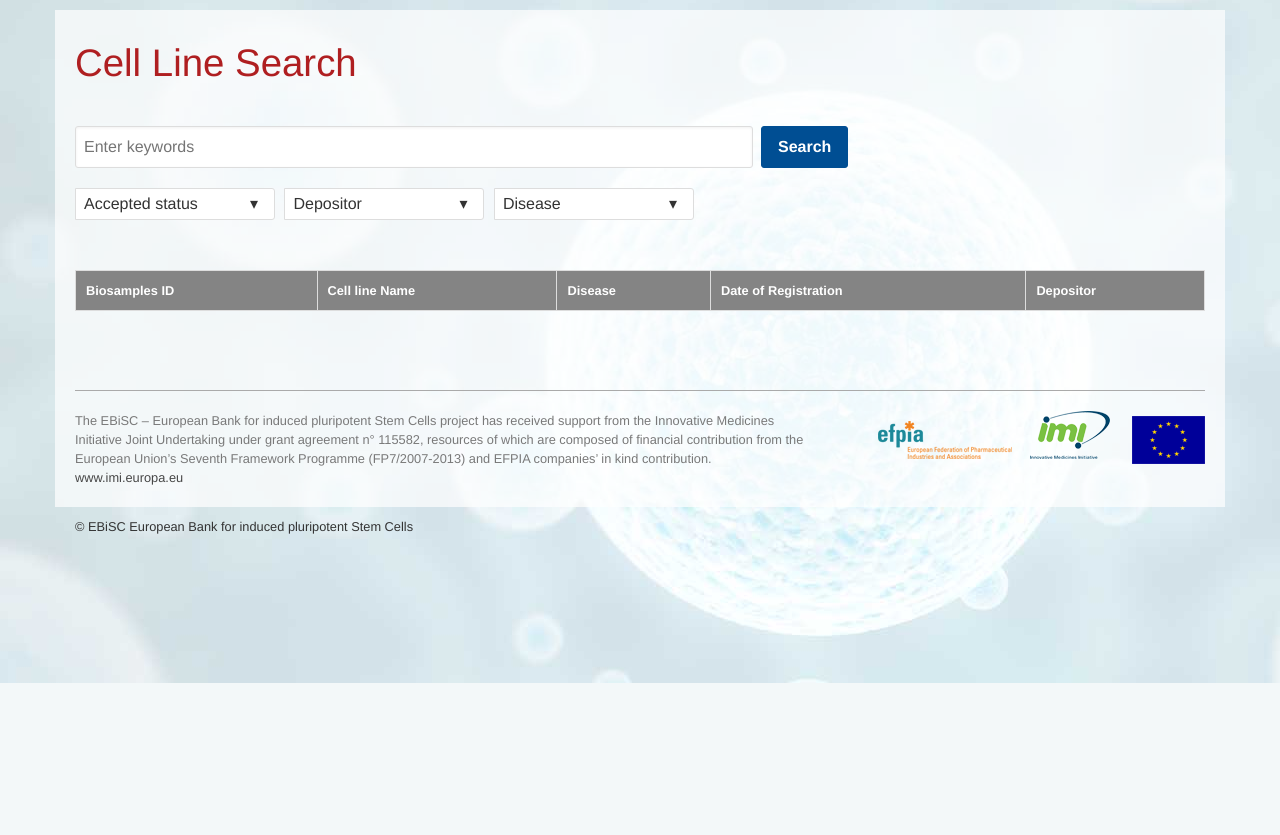
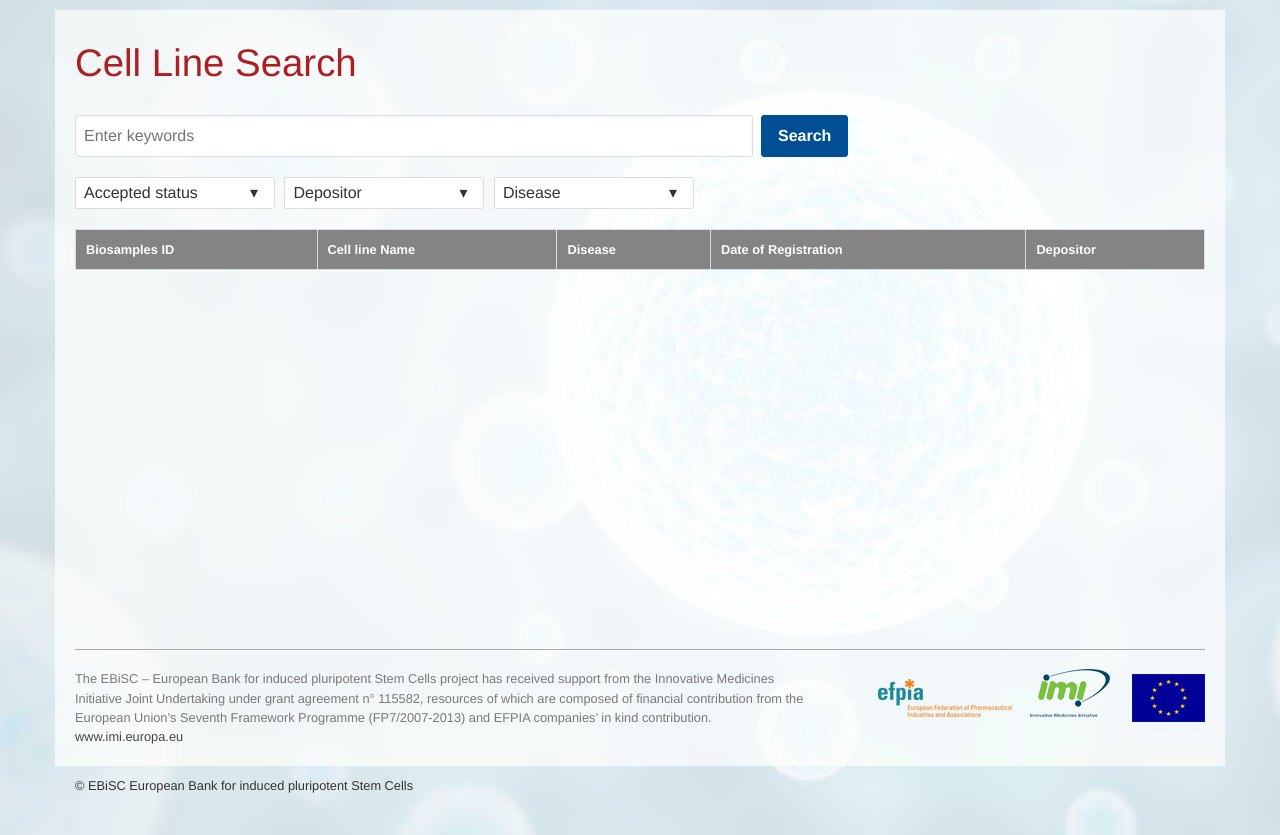
Before and after one commit to EBiSC/ebisc, a Django app: page /search/ in a window 1280 px wide. Shown: the part 117-952 px from the top of the page. Before the commit the page ends 800 px from the top, so only its background shows below. Run offline with Django 3.2, Linux system fonts and the light colour scheme; the visitor is signed in with stand-in values (Sample User, id 1); data that the repository does not hold is empty; parts of the project's set-up code (start-up, migrations or seed data) failed here and were passed over; some libraries are stand-ins or nearby versions.

Commit message:
Layout tweeks

```diff
--- a/assets/styles/atomic/organisms/_article.scss
+++ b/assets/styles/atomic/organisms/_article.scss
@@ -4,4 +4,5 @@ article {
   margin-top: 10px;
   padding-top: 30px;
   padding-bottom: 40px;
+  min-height: 600px;
 }
--- a/assets/styles/atomic/organisms/_search.scss
+++ b/assets/styles/atomic/organisms/_search.scss
@@ -1,10 +1,7 @@
-.search-filters {
-  margin: 40px 0 50px 0;
+#filter {
+  margin: 40px 0 20px 0;
+}
 
-  .search-form {
-    margin-bottom: 20px;
-  }
-
-  .filter-group {
-  }
+#search {
+  margin-bottom: 40px;
 }
--- a/ebisc/search/templates/search/develop.html
+++ b/ebisc/search/templates/search/develop.html
@@ -6,7 +6,7 @@
 
 {% block article %}
 
-<h1>Cell line catalogue</h1>
+<h1>Cell line catalogue <small>Hot Start data</small></h1>
 
 <div id="filter"></div>
 
--- a/ebisc/static/styles/main.css
+++ b/ebisc/static/styles/main.css
@@ -502,10 +502,11 @@ hr {
         color: #004e93;
         background: white; }
 
-.search-filters {
-  margin: 40px 0 50px 0; }
-  .search-filters .search-form {
-    margin-bottom: 20px; }
+#filter {
+  margin: 40px 0 20px 0; }
+
+#search {
+  margin-bottom: 40px; }
 
 table {
   border-collapse: collapse; }
@@ -544,7 +545,8 @@ article {
   padding: 10px 20px;
   margin-top: 10px;
   padding-top: 30px;
-  padding-bottom: 40px; }
+  padding-bottom: 40px;
+  min-height: 600px; }
   article:after {
     content: " ";
     display: block;
```
Also changed, not shown: 1 other file.
